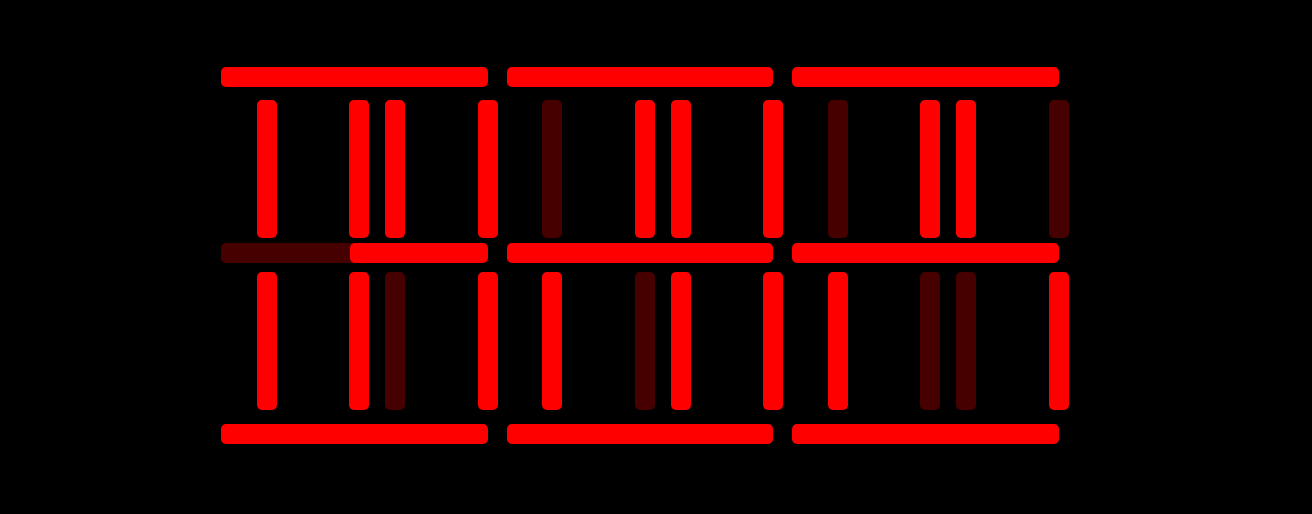
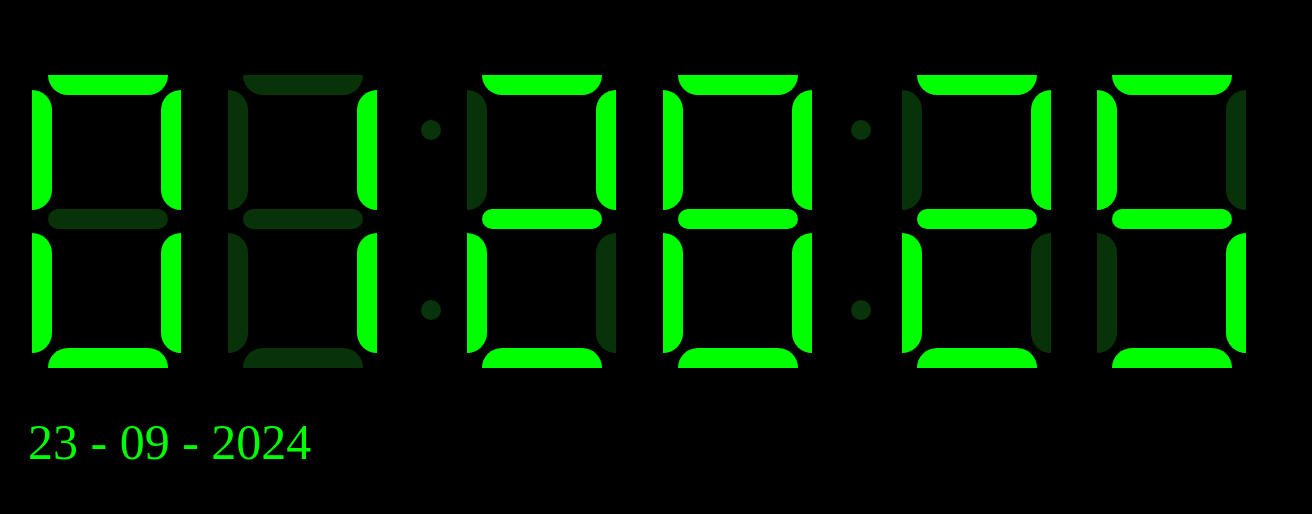
Before and after one commit to Rakibjrb/small-practice-projects, a plain HTML site: page 7segment_display/index.html in a window 1280 px wide. Shown: the part 143-657 px from the top of the page, 1312 px wide, since content can reach past the window. Drawn offline with Linux system fonts and the light colour scheme.

Commit message:
solved problem for countinue counting and reset after 12 to 01 and added real date

```diff
--- a/7segment_display/index.html
+++ b/7segment_display/index.html
@@ -7,6 +7,7 @@
     <link rel="stylesheet" href="./style.css" />
   </head>
   <body>
+    <div class="main_container">
       <div class="container">
         <div class="hour">
           <div class="left mod2">
@@ -18,6 +19,12 @@
             <div class="segment segment6 mod2_segment"></div>
             <div class="segment segment7 mod2_segment"></div>
           </div>
+
+          <div class="double_dot double_dot_1">
+            <div class="dot green_dot"></div>
+            <div class="dot green_dot"></div>
+          </div>
+
           <div class="right bcd">
             <div class="segment segment1 bcd3_right_segment"></div>
             <div class="segment segment2 bcd3_right_segment"></div>
@@ -48,6 +55,12 @@
             <div class="segment segment7 bcd2_right_segment"></div>
           </div>
         </div>
+
+        <div class="double_dot double_dot_2">
+          <div class="dot green_dot"></div>
+          <div class="dot green_dot"></div>
+        </div>
+
         <div class="second">
           <div class="left mod6">
             <div class="segment segment1 mod6_1_segment"></div>
@@ -69,6 +82,10 @@
           </div>
         </div>
       </div>
+      <div class="other_info">
+        <div class="info">00 - 00 - 0000</div>
+      </div>
+    </div>
 
     <!-- 7 segment digital clock logic -->
     <script src="./script.js"></script>
--- a/7segment_display/script.js
+++ b/7segment_display/script.js
@@ -1,9 +1,11 @@
-const bcd1_right_segment = document.querySelectorAll(".bcd1_right_segment");
-const mod6_1_segment = document.querySelectorAll(".mod6_1_segment");
-const bcd2_right_segment = document.querySelectorAll(".bcd2_right_segment");
-const mod6_2_segment = document.querySelectorAll(".mod6_2_segment");
-const bcd3_right_segment = document.querySelectorAll(".bcd3_right_segment");
-const mod2_segment = document.querySelectorAll(".mod2_segment");
+const bcd1_right_segment = document.querySelectorAll(".bcd1_right_segment"),
+  mod6_1_segment = document.querySelectorAll(".mod6_1_segment"),
+  bcd2_right_segment = document.querySelectorAll(".bcd2_right_segment"),
+  mod6_2_segment = document.querySelectorAll(".mod6_2_segment"),
+  bcd3_right_segment = document.querySelectorAll(".bcd3_right_segment"),
+  mod2_segment = document.querySelectorAll(".mod2_segment"),
+  dots = document.querySelectorAll(".dot"),
+  infos = document.querySelectorAll(".info");
 
 //class add function
 const classListAdd = (element, addClass) => {
@@ -207,7 +209,14 @@ const bcd1_counter = (
   let counter_bcd3 = bcd3;
   let counter_mod2 = mod2;
 
+  console.log(counter_bcd3);
+
   setInterval(() => {
+    dots.forEach((dot) => {
+      classListAdd(dot, "segment_hide");
+      classListRemove(dot, "green_dot");
+    });
+
     //count main second
     counter_bcd = counter_bcd + 1;
 
@@ -268,10 +277,31 @@ const bcd1_counter = (
     //remove class from segment className on every second
     bcd_segment_handler(counter_bcd, bcd1_right_segment);
   }, 1000);
+
+  setInterval(() => {
+    dots.forEach((dot) => {
+      classListRemove(dot, "segment_hide");
+      classListAdd(dot, "green_dot");
+    });
+  }, 2000);
 };
 
-//real time synchronizer function
+//real time and date synchronizer function
 const sync_real_time = () => {
+  //show date
+  const real_date =
+    new Date().getDate() < 10
+      ? `0${new Date().getDate()}`
+      : new Date().getDate();
+  const real_month =
+    new Date().getMonth() < 10
+      ? `0${new Date().getMonth()}`
+      : new Date().getMonth();
+
+  const real_date_month_year = `${real_date} - ${real_month} - ${new Date().getFullYear()}`;
+  infos[0].textContent = real_date_month_year;
+
+  //real time synchronizer settings
   const real_hours =
     new Date().getHours() < 10
       ? `0${new Date().getHours()}`
@@ -287,7 +317,54 @@ const sync_real_time = () => {
       ? `0${new Date().getSeconds()}`
       : new Date().getSeconds();
 
-  const real_time = `${real_hours}:${real_miniutes}:${real_seconds}`;
+  const hour_time_calc = () => {
+    let exact_hour = "01";
+    switch (real_hours) {
+      case 13:
+        exact_hour = "01";
+        break;
+      case 14:
+        exact_hour = "02";
+        break;
+      case 15:
+        exact_hour = "03";
+        break;
+      case 16:
+        exact_hour = "04";
+        break;
+      case 17:
+        exact_hour = "05";
+        break;
+      case 18:
+        exact_hour = "06";
+        break;
+      case 19:
+        exact_hour = "07";
+        break;
+      case 20:
+        exact_hour = "08";
+        break;
+      case 21:
+        exact_hour = "09";
+        break;
+      case 22:
+        exact_hour = "10";
+        break;
+      case 23:
+        exact_hour = "11";
+        break;
+      case 24:
+        exact_hour = "12";
+        break;
+
+      default:
+        exact_hour = exact_hour;
+        break;
+    }
+    return exact_hour;
+  };
+
+  const real_time = `${hour_time_calc()}:${real_miniutes}:${real_seconds}`;
 
   let second = real_time.split(":");
   second = second[2].split("");
@@ -307,6 +384,8 @@ const sync_real_time = () => {
     Number(hours[1]),
     Number(hours[0])
   );
+
+  console.log(real_hours);
   mod6_segment_handler(Number(second[0]), mod6_1_segment);
 
   //miniute count part
--- a/7segment_display/style.css
+++ b/7segment_display/style.css
@@ -15,13 +15,18 @@ body {
   background: #000;
 }
 
+.main_container {
+  padding-bottom: 40px;
+  border-radius: 10px;
+}
+
 .container {
-  width: 70%;
+  width: 1344px;
   height: 450px;
   padding: 20px;
-  border-radius: 10px;
   display: flex;
   justify-content: space-around;
+  position: relative;
 }
 
 .hour,
@@ -30,6 +35,7 @@ body {
   width: 30%;
   border-radius: 8px;
   display: flex;
+  padding-top: 14px;
 }
 .hour .left,
 .miniute .left,
@@ -48,67 +54,119 @@ body {
 /* segment setup part */
 
 .segment {
-  background: #ff0000;
-  border-radius: 5px;
-  width: 138px;
+  background: #00ff00;
+  width: 120px;
   height: 20px;
 }
 
 .segment1 {
   position: absolute;
-  top: 6%;
+  top: 12%;
   left: 50%;
   transform: translate(-50%, -50%);
+  border-bottom-left-radius: 30px;
+  border-bottom-right-radius: 30px;
 }
 
 .segment2 {
   position: absolute;
   top: 26%;
-  left: 50%;
+  left: 52%;
   transform: translate(-50%, -50%);
   transform: rotate(90deg);
+  border-bottom-left-radius: 30px;
+  border-bottom-right-radius: 30px;
 }
 
 .segment3 {
   position: absolute;
-  top: 68%;
-  left: 50%;
+  top: 62%;
+  left: 52%;
   transform: translate(-50%, -50%);
   transform: rotate(90deg);
+  border-bottom-left-radius: 30px;
+  border-bottom-right-radius: 30px;
 }
 
 .segment4 {
   position: absolute;
-  bottom: 2%;
+  bottom: 14%;
   left: 50%;
   transform: translate(-50%, -50%);
+  border-top-left-radius: 30px;
+  border-top-right-radius: 30px;
 }
 
 .segment5 {
   position: absolute;
-  top: 68%;
-  left: -22%;
+  top: 62%;
+  left: -14%;
   transform: translate(-50%, -50%);
   transform: rotate(90deg);
+  border-top-left-radius: 30px;
+  border-top-right-radius: 30px;
 }
 
 .segment6 {
   position: absolute;
   top: 26%;
-  left: -22%;
+  left: -14%;
   transform: translate(-50%, -50%);
   transform: rotate(90deg);
+  border-top-left-radius: 30px;
+  border-top-right-radius: 30px;
 }
 
 .segment7 {
   position: absolute;
-  top: 49%;
+  top: 46%;
   left: 50%;
   transform: translate(-50%, -50%);
+  border-radius: 30px;
+}
+
+.container .double_dot {
+  width: 200px;
+  display: flex;
+  justify-content: space-between;
+  justify-items: center;
+  transform: rotate(90deg);
+}
+
+.container .double_dot .dot {
+  width: 20px;
+  height: 20px;
+  border-radius: 50%;
+}
+
+.container .double_dot_1 {
+  position: absolute;
+  top: 46%;
+  left: 27%;
+}
+.container .double_dot_2 {
+  position: absolute;
+  top: 46%;
+  left: 59%;
+}
+
+.main_container .other_info {
+  margin-top: -40px;
+  padding: 0 60px;
+}
+
+.main_container .other_info .info {
+  font-size: 50px;
+  color: #00ff00;
+  text-transform: uppercase;
 }
 
 /* css for apply on javascript condition */
 
 .segment_hide {
-  background: #ff000047;
+  background: #0c460cbb;
 }
+
+.green_dot {
+  background: #00ff00;
+}
```
Lines whose indentation alone changed are shown as unchanged.
